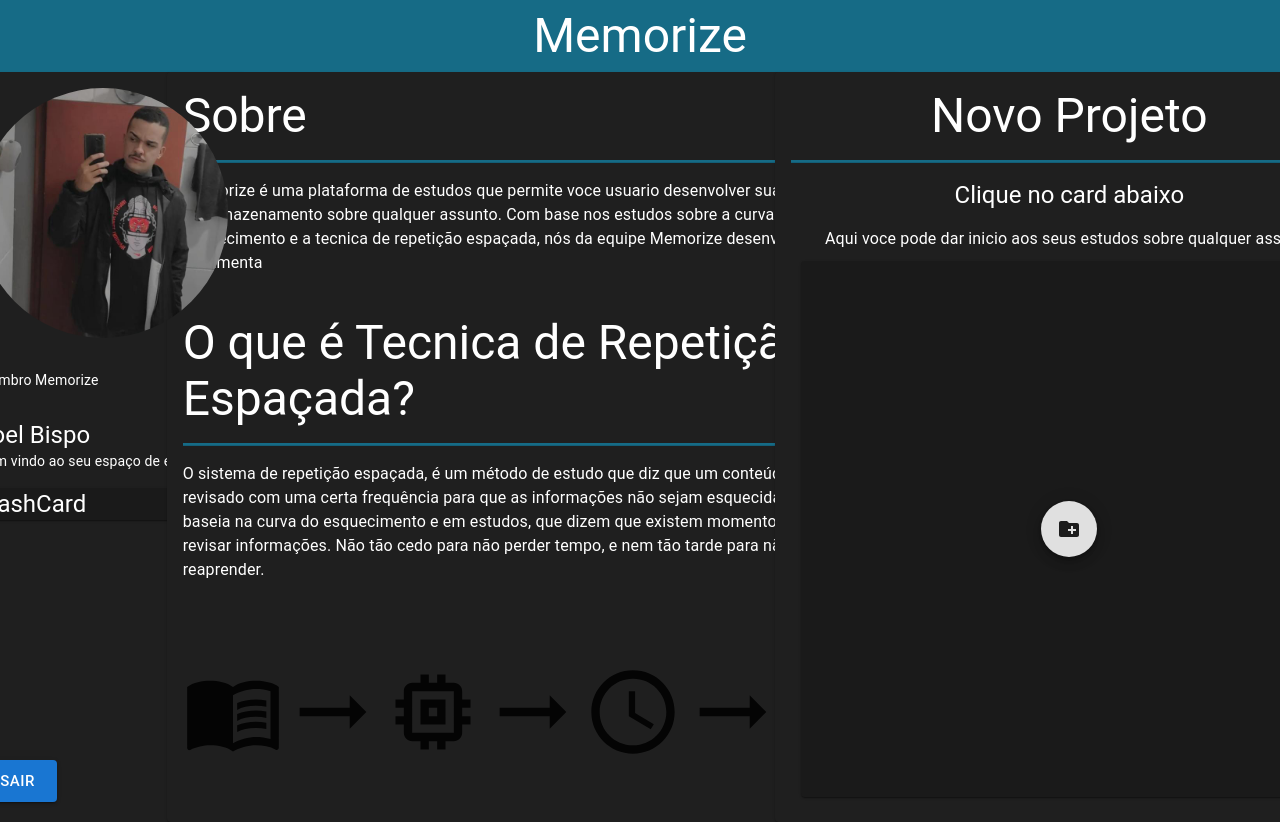
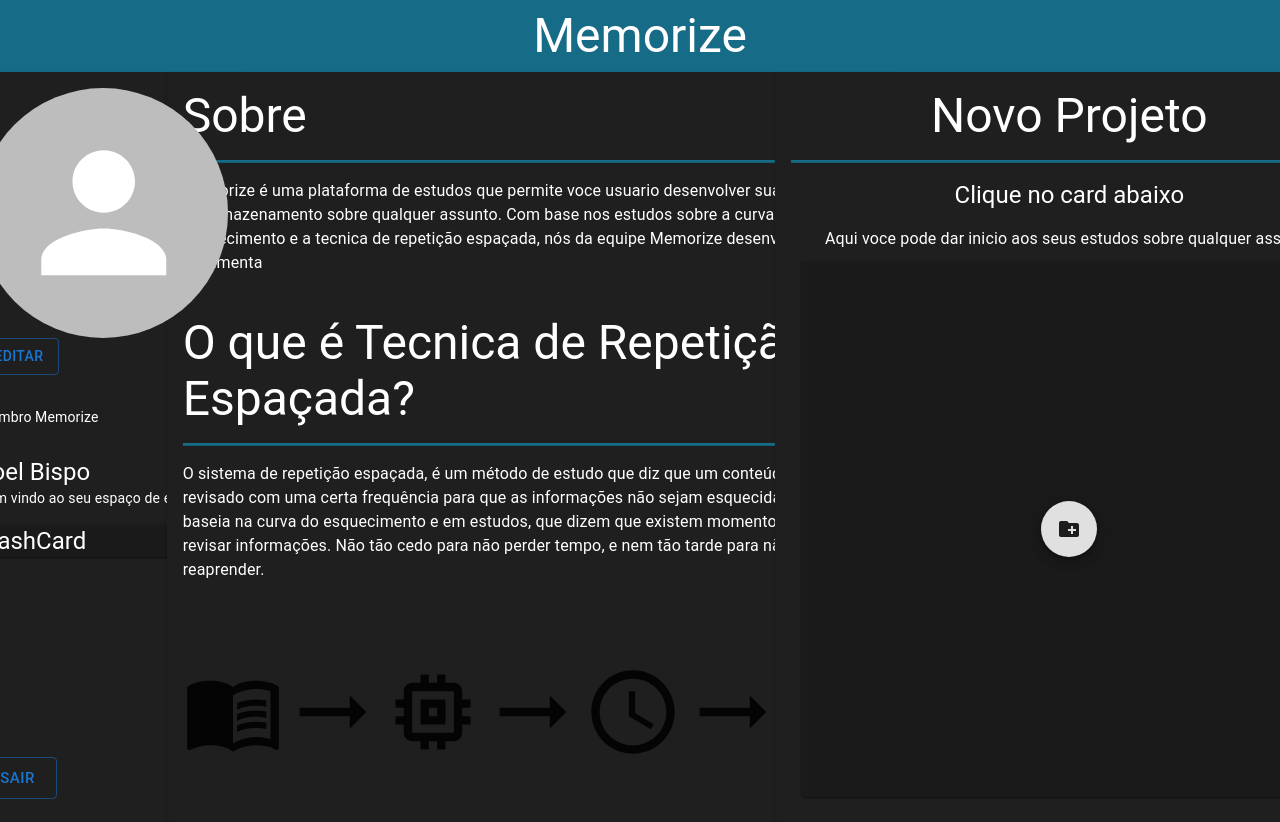
Before and after one commit to Joelzera/memorize-frontend, a React (Create React App) app: page / in a window 1280 px wide. Shown: the top 822 px of the page. Built offline with nearby package versions, Linux system fonts and the light colour scheme; sample sign-in values are in the browser's storage.

Commit message:
Feito a funcionalidade do usuario fazer upload da foto de perfil

```diff
--- a/src/components/ButtonHome.js
+++ b/src/components/ButtonHome.js
@@ -16,7 +16,7 @@
 
     return(
        <Box sx={{ flexGrow: 1 }}>
-            <Button variant="contained" size="large" onClick={LogoutHome}> sair</Button>
+            <Button variant="outlined" size="large" onClick={LogoutHome}> sair</Button>
        </Box>
     )
 }
--- a/src/components/Home.js
+++ b/src/components/Home.js
@@ -1,10 +1,38 @@
-import { Avatar, Box, Card, CardActionArea, CardContent, CardMedia, Divider, Fab, Grid, Typography } from "@mui/material"
+import { Avatar, Box, Button, Card, CardActionArea, CardContent, CardMedia, Divider, Fab, Grid, Input, Typography } from "@mui/material"
 import Foto from '../img/joelzera.jpg'
 import ButtonHome from "./ButtonHome"
-import { AccessTime, AddComment, ArrowRightAlt, CheckCircle, Folder, Memory, MenuBook, Person } from "@mui/icons-material"
+import { AccessTime, AddComment, ArrowRightAlt, CheckCircle, Folder, Label, Memory, MenuBook, Person } from "@mui/icons-material"
 import { CreateNewFolder } from "@mui/icons-material"
+import { useState } from "react"
+import styled from "styled-components"
 
 const Home = () =>{
+
+    const[avatarImage, setAvatarImage] = useState(null)
+
+    const handleFileChange = (event) =>{      // lidar com a mudança do arquivo
+        const file = event.target.files[0]
+
+        if(file){
+            const reader = new FileReader()
+
+            reader.onload = () =>{
+                setAvatarImage(reader.result)
+            }
+            reader.readAsDataURL(file)
+        }
+    }
+    const VisuallyHiddenInput = styled('input')({
+        clip: 'rect(0 0 0 0)',
+        clipPath: 'inset(50%)',
+        height: 1,
+        overflow: 'hidden',
+        position: 'absolute',
+        bottom: 0,
+        left: 0,
+        whiteSpace: 'nowrap',
+        width: 1,
+      })
         return(
             <Grid container id='code_container_home' spacing={1} marginTop={0}>
                 <Grid container item xs={12} md={12}  display='flex' justifyContent='center' >
@@ -12,19 +40,23 @@
                 </Grid>
                 <Grid container item sx={12} md={2} display='flex' justifyContent='center' >
                     <Grid>
-                        <Card sx={{ maxHeight : 750, height: '100%', backgroundColor: '#1f1f1f'}}>
+                        <Card sx={{ maxHeight : 750, height: '100%', backgroundColor: '#1f1f1f' }}>
                             <Box margin={2}>
-                                <Avatar src={Foto} sx={{ width: 250, height: 250}}></Avatar>
+                                <Avatar src={avatarImage} sx={{ width: 250, height: 250 }}></Avatar>
+                                <Button component="label" variant="outlined" onChange={handleFileChange}>
+                                    Editar
+                                    <VisuallyHiddenInput type="file"/>
+                                </Button>
                             </Box>
                             <CardContent>
                                 <Typography fontSize={14} color='white'>Membro Memorize</Typography>
                                 <Person color="primary"/>
                                 <Typography variant="h5" color='white'>Joel Bispo</Typography>
                                 <Typography fontSize={14} color='white'>Bem vindo ao seu espaço de estudos!</Typography>
-                                    <Card sx={{ backgroundColor: '#1a1a1a', marginTop: '16px'}}>
+                                    <Card sx={{ backgroundColor: '#1a1a1a', marginTop: '16px' }}>
                                         <Typography variant="h5" color='white'>FlashCard</Typography>
                                     </Card>
-                                    <Box marginTop={30}>
+                                    <Box marginTop={25}>
                                         <ButtonHome/>
                                     </Box>
                             </CardContent>
@@ -51,13 +83,13 @@
                                 que dizem que existem momentos ideais para revisar informações.
                                 Não tão cedo para não perder tempo, e nem tão tarde para não precisar reaprender.</Typography>
                                 <Box marginTop={10} display='flex' justifyContent='center'>
-                                    <MenuBook sx={{ width:100, height:100 }}/>
-                                    <ArrowRightAlt sx={{ width:100, height:100}}/>
-                                    <Memory sx={{ width:100, height:100}}/>
-                                    <ArrowRightAlt sx={{ width:100, height:100}}/>
-                                    <AccessTime sx={{ width:100, height:100}}/>
-                                    <ArrowRightAlt sx={{ width:100, height:100}}/>
-                                    <MenuBook sx={{ width:100, height:100}}/>
+                                    <MenuBook sx={{ width: 100, height: 100 }}/>
+                                    <ArrowRightAlt sx={{ width: 100, height: 100 }}/>
+                                    <Memory sx={{ width: 100, height: 100 }}/>
+                                    <ArrowRightAlt sx={{ width: 100, height: 100 }}/>
+                                    <AccessTime sx={{ width: 100, height: 100 }}/>
+                                    <ArrowRightAlt sx={{ width: 100, height: 100 }}/>
+                                    <MenuBook sx={{ width: 100, height: 100 }}/>
                                 </Box>
                             </CardContent>
                         </Card>
@@ -65,13 +97,13 @@
                 </Grid>
                 <Grid container item sx={12} md={4} display='flex' justifyContent='center'>
                     <Grid>
-                        <Card sx={{ maxHeight : 750, height: '100%',width: '100%', backgroundColor: '#1f1f1f'}}>
+                        <Card sx={{ maxHeight : 750, height: '100%', width: '100%', backgroundColor: '#1f1f1f' }}>
                             <CardContent>
                                 <Typography variant="h3" color='white' textAlign='center'>Novo Projeto</Typography>
                                 <Divider variant="fullWidth" sx={{ marginBottom: '16px', marginTop: '16px', backgroundColor: '#166b86', height: 2 }}/>
                                 <Typography variant="h5" color='white' textAlign='center' margin='16px'>Clique no card abaixo</Typography>
                                 <Typography color='white' textAlign='center'>Aqui voce pode dar inicio aos seus estudos sobre qualquer assunto</Typography>
-                                    <Card sx={{ backgroundColor: '#1a1a1a', margin: '10px'}}>
+                                    <Card sx={{ backgroundColor: '#1a1a1a', margin: '10px' }}>
                                         <Box margin={30} display='flex' justifyContent='center'>
                                             <Fab  aria-label="add">
                                                 <CreateNewFolder/>
```
